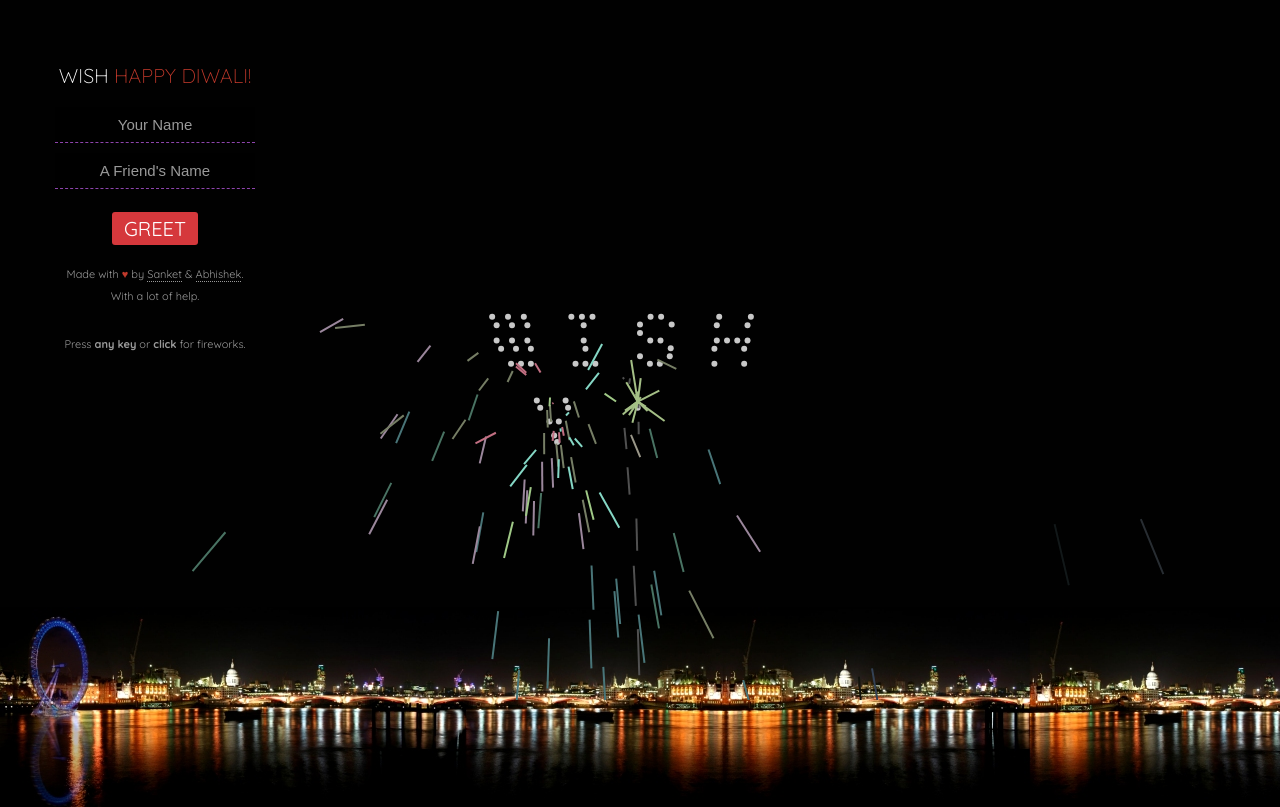
After one commit to sanketsaurav/digital-diwali, a Flask app: template templates/index.html in a window 1280 px wide. The commit adds this page. Run offline with Flask 2, Linux system fonts and the light colour scheme; the template is opened without the code that fills it, so the values that code supplies are empty; some libraries are stand-ins or nearby versions.

Commit message:
Complete GUI and behaviors.

```diff
--- a/app.js
+++ /dev/null
@@ -1,2 +0,0 @@
-document.write('<div style="background:url(background.jpg) repeat-x;position:absolute;left:0;top:'+($(window).height()-193)+'px;width:100%;height:200px;"></div>');
-document.write('<canvas id="cv" width="'+$(window).width()+'" height="'+($(window).height()-100)+'" style="position:absolute;left:0;top:0;"></canvas>');
--- /dev/null
+++ b/app.py
@@ -0,0 +1,26 @@
+from flask import Flask, redirect, render_template
+import re
+
+app = Flask(__name__)
+
+NAME_REGEX = r'[a-zA-Z-]+'
+
+@app.route('/')
+def homepage():
+	return render_template('index.html')
+
+@app.route('/<sender>/<receiver>')
+def greeting(sender, receiver):
+
+	# sanitize, accept only first name
+	sender = sender.split('-')[0]
+	receiver = receiver.split('-')[0]
+
+	# check if name is fishy
+	if not re.match(NAME_REGEX, sender) and re.match(NAME_REGEX, receiver):
+		return redirect('/')
+
+	return render_template('index.html', sender=sender.upper(), receiver=receiver.upper())
+
+if __name__ == '__main__':
+	app.run(debug=True)
--- a/app.css
+++ b/static/app.css
@@ -12,10 +12,19 @@ html, body { overflow: hidden; }
 	position: absolute;
 	top: 50px;
 	left: 50px;
-	width: 200px;
+	width: 210px;
 	text-align: center;
 }
 
+a {
+  border-bottom: dotted 1px #999;
+    text-decoration: none;
+  color: #999;
+}
+
+a:hover {
+  color: #C0392B;
+}
 h1 {
 	color: #fff;
 	text-transform: uppercase;
--- /dev/null
+++ b/static/app.js
@@ -0,0 +1,2 @@
+document.write('<div style="background:url(/static/background.jpg) repeat-x;position:absolute;left:0;top:'+($(window).height()-193)+'px;width:100%;height:200px;"></div>');
+document.write('<canvas id="cv" width="'+$(window).width()+'" height="'+($(window).height()-100)+'" style="position:absolute;left:0;top:0;"></canvas>');
--- a/fireworks.js
+++ b/static/fireworks.js
@@ -35,6 +35,10 @@ $(document).ready(function(){
     });
 
     var params = location.search;
+    if ($("#sender").val() && $("#receiver").val()) {
+    $("#firetext").val($("#sender").val() + ' WISHES HAPPY-DIWALI ' + $("#receiver").val());
+    FireworkDisplay.launchText();
+    }
     var message = $('#firetext').val();
     FireworkDisplay.launchText();
 
@@ -89,7 +93,6 @@ FireworkDisplay = {
         setTimeout("FireworkDisplay.addFireworks()", 1000/this.DEPLOYMENT_RATE);
     },
     launchText :  function() {
-
         this.fireworks = [];
         this.blockPointer = 0;
         clearTimeout(this.gameloop);
@@ -153,8 +156,6 @@ FireworkDisplay = {
         this.gameloop = setInterval("FireworkDisplay.updateDisplay()", 1000/this.FRAME_RATE);
 
         this.addFireworks();
-
-        $('#form').fadeOut('slow');
     },
     launchFirework : function(fw, dispersion, speed) {
         fw.dx = dispersion;
--- /dev/null
+++ b/templates/index.html
@@ -0,0 +1,59 @@
+<!DOCTYPE html>
+<html lang="en">
+<head>
+    <title>Digital Diwali - Happy Diwali as a Service</title>
+
+    <!-- If Chrome Frame is enabled, let's use it! -->
+    <meta http-equiv="X-UA-Compatible" content="chrome=1" />
+
+    <meta name="Description" content="" />
+
+    <!-- Load jQuery -->
+    <script src="//ajax.googleapis.com/ajax/libs/jquery/1.10.2/jquery.min.js"></script>
+
+    <!-- Load Canvas support for IE8 and below (IE9 support Canvas) -->
+    <!--[if lt IE 9]><script src="excanvas.js"></script><![endif]-->
+
+    <!-- Load the fireworks script and stylesheet -->
+    <script type="text/javascript" src="/static/fireworks.js"></script>
+    <link type="text/css" href="/static/app.css" rel="stylesheet" />
+    <script type="text/javascript" src="/static/app.js"></script>
+    <script type="text/javascript" src="http://w.sharethis.com/button/buttons.js"></script>
+    <script type="text/javascript">stLight.options({publisher: "ur-e3af87c1-92ec-d721-2b7d-2bcfe923968", doNotHash: true, doNotCopy: true, hashAddressBar: false});</script>
+</head>
+<body>
+    <div id="banner">
+        <h1>Wish <span class="red">Happy Diwali!</span></h1>
+            <div class="pretty-form">
+                <input id="sender_name" type="text" placeholder="Your name">
+            </div>
+            <div class="pretty-form">
+                <input id="receiver_name" type="text" placeholder="A friend's name">
+                <input type="hidden" id="firetext" value="WISH YOU HAPPY-DIWALI">
+                <input type="hidden" id="sender" value="{{sender}}">
+                <input type="hidden" id="receiver" value="{{receiver}}">
+            </div>
+            <br>
+            <button class="button-small reddish rounded3" id="greetbutton">Greet</button>
+            <div class="credits">Made with <span class="red">&hearts;</span> by <a href="http://fb.com/sanketsaurav">Sanket</a> &amp; <a href="https://www.facebook.com/profile.php?id=100003645443086">Abhishek</a>.<br>With a lot of help.</div>
+            <br>
+            <br>
+            <div class="credits">
+                Press <strong>any key</strong> or <strong>click</strong> for fireworks.<br>
+            </div>
+            <br><br>
+            <span class='st_facebook_hcount' displayText='Facebook'></span>
+            <span class='st_twitter_hcount' displayText='Tweet'></span>
+    </div>
+    <script>
+    $("#greetbutton").on('click',function() {
+        var sender_name = $("#sender_name").val();
+        var receiver_name = $("#receiver_name").val();
+        if (sender_name && receiver_name) {
+            url = 'http://localhost:5000/' + sender_name + '/' + receiver_name;
+            document.location = url;
+        }
+    });
+    </script>
+</body>
+</html>
```
Also changed, not shown: index.html (deleted, +0 -43 lines), requirements.txt (added, +8 -0 lines), static/background.jpg (renamed from background.jpg), static/excanvas.js (renamed from excanvas.js), static/fireworks.css (renamed from fireworks.css).
